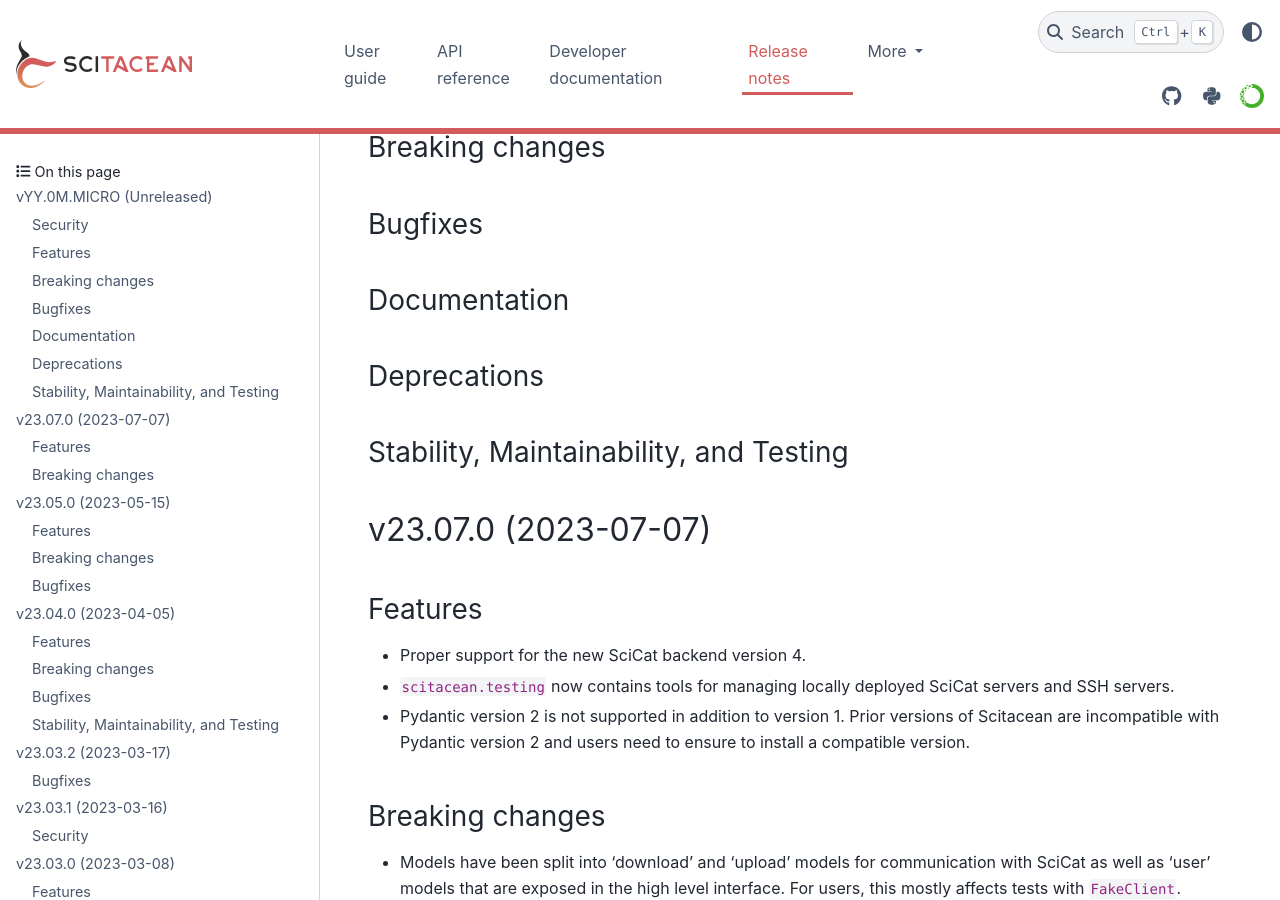
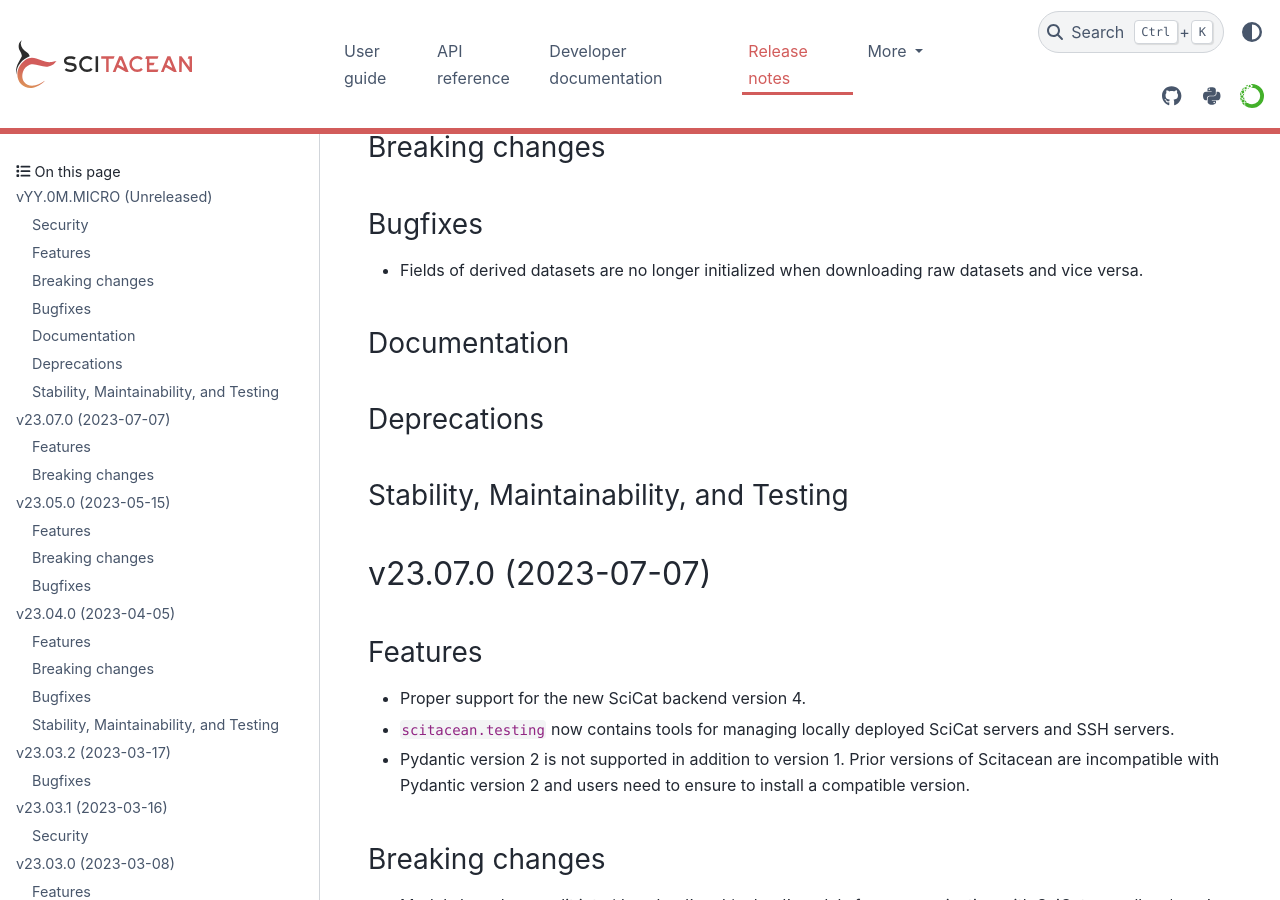
Before and after one commit to SciCatProject/scitacean, a Sphinx documentation site: the page built from docs/release-notes.rst, in a window 1280 px wide and 900 px high, scrolled down 478 px. Built offline with Sphinx 7.4.7 and the PyData theme 0.15.4, drawn with Linux system fonts in a browser that asks for light colours; the version number could not be read and is left out.

Commit message:
Add release note

```diff
--- a/docs/release-notes.rst
+++ b/docs/release-notes.rst
@@ -49,6 +49,8 @@ Breaking changes
 
 Bugfixes
 ~~~~~~~~
+
+* Fields of derived datasets are no longer initialized when downloading raw datasets and vice versa.
 
 Documentation
 ~~~~~~~~~~~~~
```
